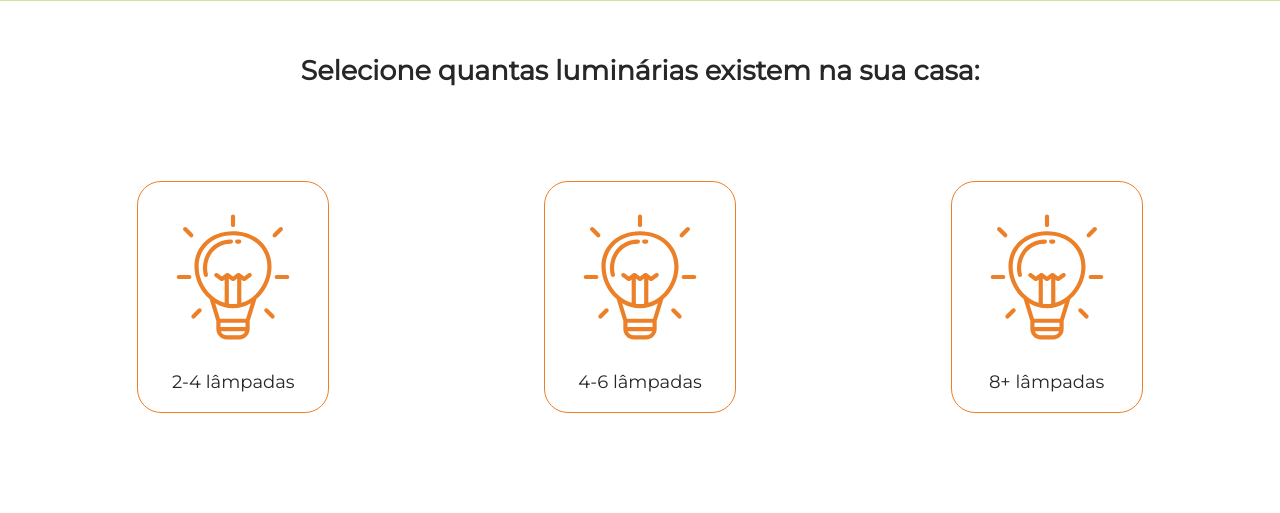
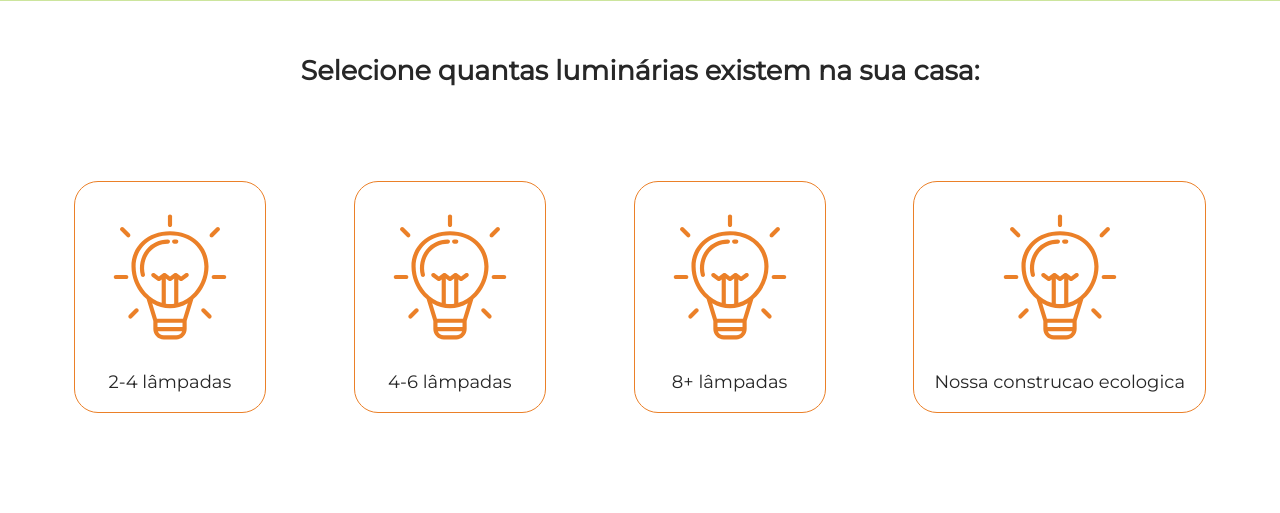
Before and after one commit to Mari-na20/calculator-bra-main, a Flask app: page /1 in a window 1280 px wide. Shown: the part 469-982 px from the top of the page. Run offline with Flask 3, Linux system fonts and the light colour scheme.

Commit message:
modified:   calculator-bra-main/templates/lights.html

```diff
--- a/calculator-bra-main/templates/lights.html
+++ b/calculator-bra-main/templates/lights.html
@@ -37,6 +37,11 @@
           <img class="item__img" src="/static/img/light.svg" alt="light">
           <span>8+ lâmpadas</span></a>
       </li>
+      <li class="list__item">
+        <a href="{{ size + '/8' }}">
+          <img class="item__img" src="/static/img/light.svg" alt="light">
+          <span>Nossa construcao ecologica</span></a>
+      </li>
     </ul>
     {% endblock %}
   </main>
```
